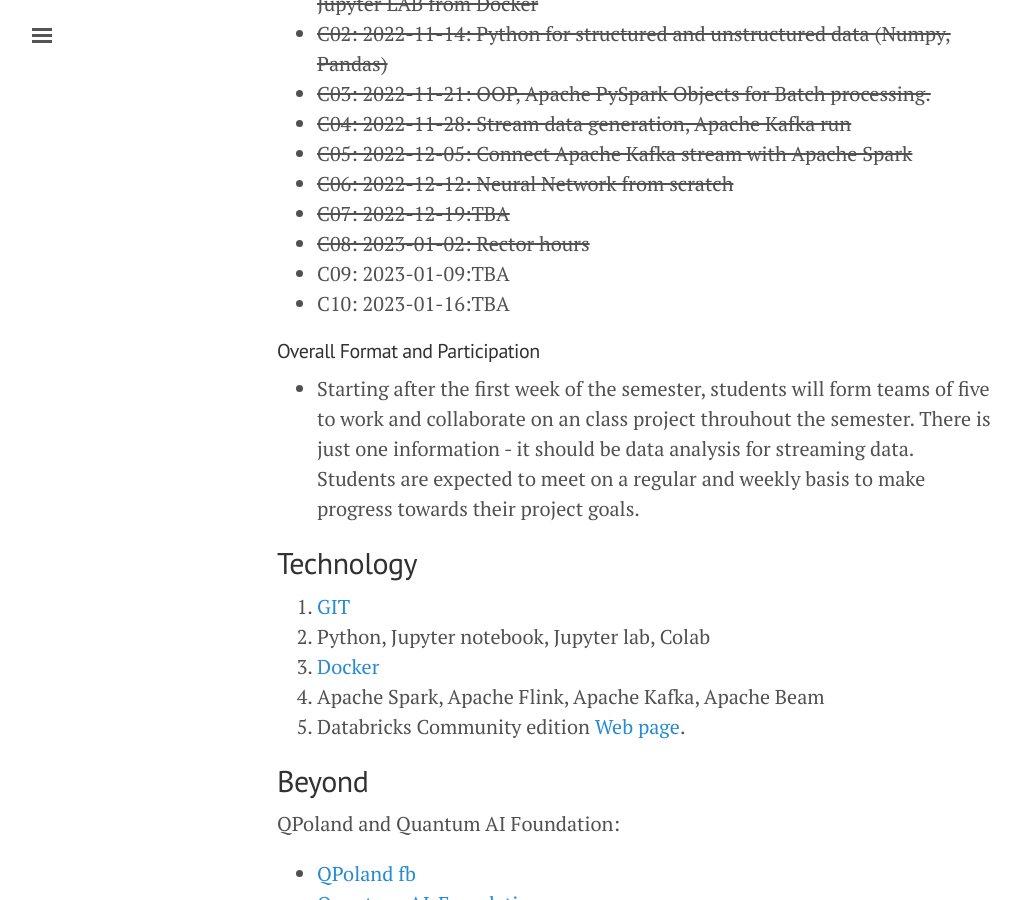
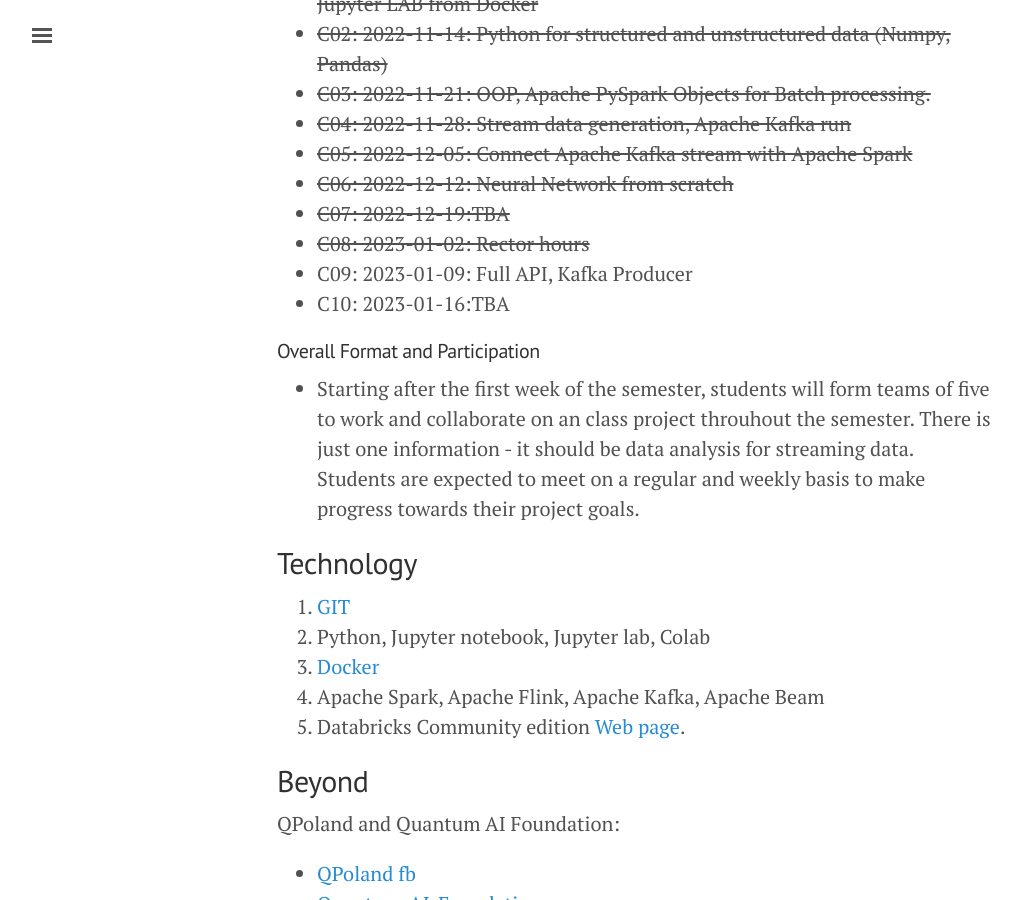
Before and after one commit to sebkaz-teaching/RealTimeEN, a Jekyll site: the page built from _posts/2022-10-01-Intro.md, in a window 1280 px wide and 900 px high, scrolled down 1112 px. Shown: the whole window, without its empty margins (3-1024 px from the left). Built offline with Jekyll 4.4.1, drawn with Linux system fonts in a browser that asks for light colours.

Commit message:
Update 2022-10-01-Intro.md

```diff
--- a/_posts/2022-10-01-Intro.md
+++ b/_posts/2022-10-01-Intro.md
@@ -47,7 +47,7 @@
 - <del>C06: 2022-12-12: Neural Network from scratch</del>
 - <del>C07: 2022-12-19:TBA</del>
 - <del>C08: 2023-01-02: Rector hours</del>
-- C09: 2023-01-09:TBA
+- C09: 2023-01-09: Full API, Kafka Producer
 - C10: 2023-01-16:TBA
 
 
```
